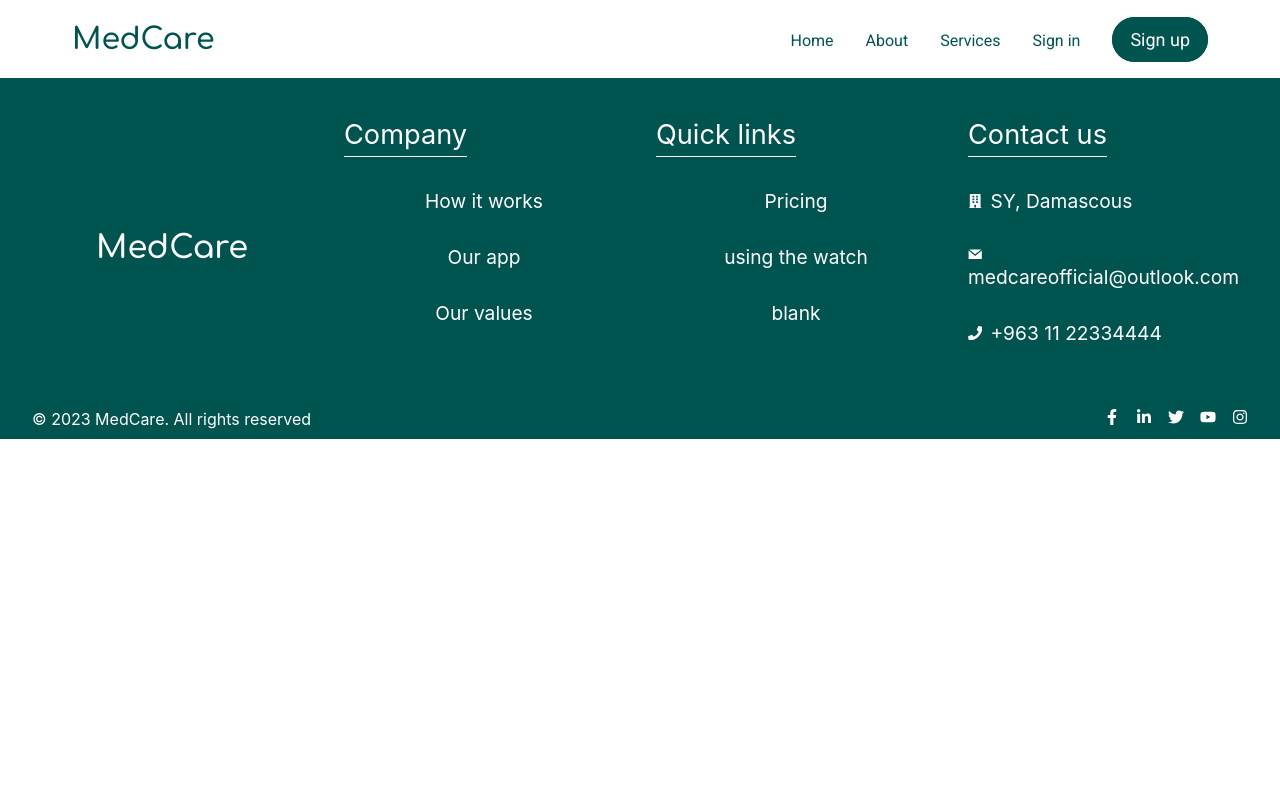
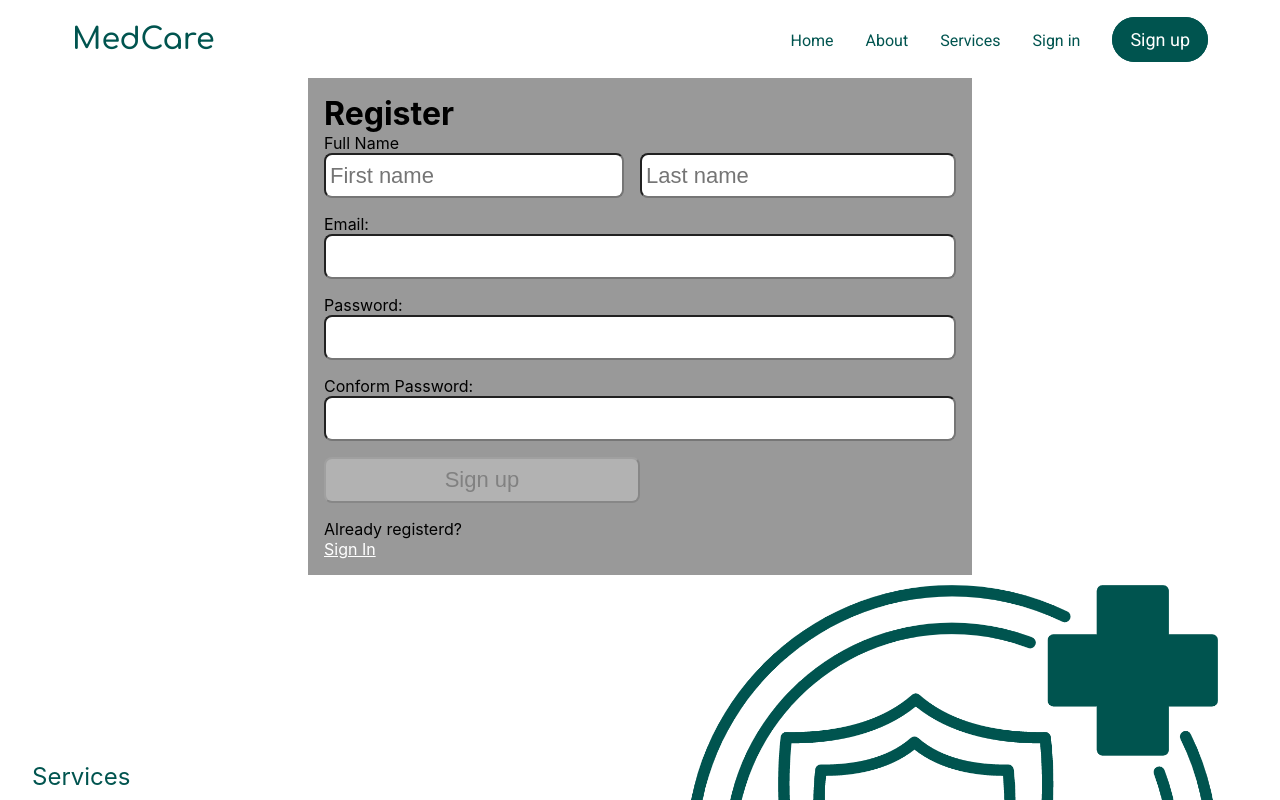
Before and after one commit to mohamad-alkaadi/MedCare, a React (Create React App) app in the folder final_last-version/: page / in a window 1280 px wide. Shown: the top 800 px of the page. Built offline with nearby package versions, Linux system fonts and the light colour scheme; a web font is replaced by a local one.

Commit message:
update to register structure

```diff
--- a/final_last-version/src/App.js
+++ b/final_last-version/src/App.js
@@ -10,8 +10,8 @@ function App() {
     <div className="App">
       <NavBar/>
       {/* <Home/> */}
-      {/* <Services/> */}
-      {/* <Register/> */}
+      <Register/>
+      <Services/>
       <Footer/>
     </div>
   );
--- a/final_last-version/src/Page/Register.js
+++ b/final_last-version/src/Page/Register.js
@@ -5,7 +5,7 @@ import './page css/Register.css'
 
 // const USER_REGEX = /^[A-z][A-z0-9-_]{3,23}$/;
 const USER_REGEX = /^[A-Za-z]{3,23}$/;
-const EMAIL_REGEX = /^[A-Za-z][@][.][a-zA-Z]{10,30}$/;
+const EMAIL_REGEX =/^[a-zA-Z0-9._%+-]+@[a-zA-Z0-9.-]+\.[a-zA-Z]{2,}$/;
 
 const PWD_REGEX = /^(?=.*[a-z])(?=.*[A-Z])(?=.*[0-9])(?=.*[!@#$%]).{8,24}$/;
 
@@ -75,6 +75,7 @@ const Register = () => {
         // or setValidName(USER_REGEX.test(user))
     },[fname])
 
+
     useEffect(()=>{
         const result = USER_REGEX.test(lname)
         console.log(result)
@@ -83,7 +84,16 @@ const Register = () => {
         // or setValidName(USER_REGEX.test(user))
     },[lname])
 
+
     //===============================================
+    useEffect(()=>{
+        const result = EMAIL_REGEX.test(email)
+        console.log(result)
+        console.log(email);
+        setValidEmail(result)
+        // or setValidName(USER_REGEX.test(user))
+    },[email])
+    // ================================================
     useEffect(()=>{
         const result = PWD_REGEX.test(pwd)
         console.log(result)
@@ -103,8 +113,9 @@ const Register = () => {
         e.preventDefault();
         const v1 = USER_REGEX.test(fname)
         const v2 = USER_REGEX.test(lname)
-        const v3 = PWD_REGEX.test(pwd)
-        if (!v1 || !v2 || !v3){
+        const v3 = EMAIL_REGEX.test(email)
+        const v4 = PWD_REGEX.test(pwd)
+        if (!v1 || !v2 || !v3 || !v4){
             setErrMsg("Invalid Entry")
             return
         }
@@ -146,47 +157,37 @@ const Register = () => {
                 Letters, numbers, underscores, hyphens allowed.
             </p>
              */}
-
-            <label htmlFor='fname' className="reg-fname">
-                First name:
-                <span className={validFname ? "valid": "hide"}>
-                    <FontAwesomeIcon icon={faCheck}/>
-                </span>
-                <span className={validFname || !fname ?"hide":"invalid"}>
-                    <FontAwesomeIcon icon={faTimes}/>
-                </span>
-            </label>
+             <div className="reg-fulln-container reg-form-layout">
+                Full Name
+             </div>
+            <div className="reg-fname-container reg-form-layout">
                 <input
+                    className="reg-name-input"
                     type='text'
                     id='fname'
                     ref={fnameRef}
                     autoComplete='off'
+                    placeholder="First name"
                     onChange={(e) => setFname(e.target.value)}
                     required
                     aria-invalid={validFname ? "false":"true"}
                     aria-describedby='fnnote'
                     onFocus={() => setFnameFocus(true)}
                     onBlur={() => setFnameFocus(false)}/>
-            <p id='fnnote' className={fnameFocus && fname && !validFname ? "instructions" : "offscreen"}>
+                {/* <p id='fnnote' className={fnameFocus && fname && !validFname ? "instructions" : "offscreen"}>
                     <FontAwesomeIcon icon={faInfoCircle}/>
                     4 to 24 characters.<br/>
                     Must begin with a letter.<br/>
                     Letters, numbers, underscores, hyphens allowed.
-            </p>
-
-            <label htmlFor='lname' className="reg-lname">
-                Last name:
-                <span className={validLname ? "valid": "hide"}>
-                    <FontAwesomeIcon icon={faCheck}/>
-                </span>
-                <span className={validLname || !lname ?"hide":"invalid"}>
-                    <FontAwesomeIcon icon={faTimes}/>
-                </span>
-            </label>
+                </p> */}
+            </div>
+            <div className="reg-lname-container reg-form-layout">
                 <input
+                    className="reg-name-input"
                     type='text'
                     id='fname'
                     ref={lnameRef}
+                    placeholder="Last name"
                     autoComplete='off'
                     onChange={(e) => setLname(e.target.value)}
                     required
@@ -194,24 +195,27 @@ const Register = () => {
                     aria-describedby='lnnote'
                     onFocus={() => setLnameFocus(true)}
                     onBlur={() => setLnameFocus(false)}/>
-            <p id='lnnote' className={lnameFocus && lname && !validLname ? "instructions" : "offscreen"}>
+                {/* <p id='lnnote' className={lnameFocus && lname && !validLname ? "instructions" : "offscreen"}>
                     <FontAwesomeIcon icon={faInfoCircle}/>
                     4 to 24 characters.<br/>
                     Must begin with a letter.<br/>
                     Letters, numbers, underscores, hyphens allowed.
-            </p>
-
+                </p> */}
+            </div>
             {/* ==================================================================== */}
-            <label htmlFor='email' className="reg-email">
+             <div className="reg-email-container reg-form-layout">
+            <label htmlFor='email' className="reg-email reg-form-label">
                 Email:
-                <span className={validLname ? "valid": "hide"}>
+                <span className={validEmail ? "valid": "hide"}>
                     <FontAwesomeIcon icon={faCheck}/>
                 </span>
-                <span className={validLname || !lname ?"hide":"invalid"}>
+                <span className={validEmail || !email ?"hide":"invalid"}>
                     <FontAwesomeIcon icon={faTimes}/>
                 </span>
             </label>
+
             <input
+                className="reg-full-input"
                 type='email'
                 id='email'
                 ref={emailRef}
@@ -224,13 +228,12 @@ const Register = () => {
                 onBlur={() => setEmailFocus(false)}/>
 
             <p id='emailnote' className={emailFocus && email && !validEmail ? "instructions" : "offscreen"}>
-                <FontAwesomeIcon icon={faInfoCircle}/>
-                4 to 24 characters.<br/>
-                Must begin with a letter.<br/>
-                Letters, numbers, underscores, hyphens allowed.
+                Please enter a valid email
             </p>
+            </div>
 {/* ==================================================================================== */}
-            <label htmlFor='password' className="reg-password">
+             <div className="reg-pass-container reg-form-layout">
+            <label htmlFor='password' className="reg-password reg-form-label">
                 Password:
                 <span className={validPwd ? "valid": "hide"}>
                     <FontAwesomeIcon icon={faCheck}/>
@@ -240,6 +243,7 @@ const Register = () => {
                 </span>
             </label>
             <input
+                className="reg-full-input"
                 type='password'
                 id='password'
                 onChange={(e) => setPwd(e.target.value)}
@@ -255,8 +259,9 @@ const Register = () => {
                 Must include uppercase and lowercaseletters, a number and a special charcter.<br/>
                 Allowed special characters: ! @ # $ %
             </p>
-
-            <label htmlFor='password'>
+            </div>
+             <div className="reg-match-container reg-form-layout">
+            <label className="reg-form-label" htmlFor='confirm_pwd'>
                 Conform Password:
                 <span className={validMatch && matchPwd ? "valid": "hide"}>
                     <FontAwesomeIcon icon={faCheck}/>
@@ -266,6 +271,7 @@ const Register = () => {
                 </span>
             </label>
             <input
+                className="reg-full-input"
                 type='password'
                 id='confirm_pwd'
                 onChange={(e) => setMatchPwd(e.target.value)}
@@ -279,7 +285,9 @@ const Register = () => {
                 <FontAwesomeIcon icon={faInfoCircle}/>
                 Must match the first password input field.
             </p>
-            <button disabled={!validFname || !validLname || !validPwd || !validMatch ? true : false}>
+            </div>
+
+            <button className="reg-form-layout" disabled={!validFname || !validLname || !validPwd || !validMatch ? true : false}>
                 Sign up
             </button>
         </form>
--- a/final_last-version/src/Page/page css/Register.css
+++ b/final_last-version/src/Page/page css/Register.css
@@ -1,4 +1,4 @@
-.register-sec{
+/* .register-sec{
     width: 100%;
     margin: auto;
     justify-self: center;
@@ -81,4 +81,119 @@ button{
 
 .line {
     display: inline-block;
+} */
+.register-sec{
+    width: 100%;
+    margin: auto;
+    justify-self: center;
+    max-width: fit-content;
+    min-height: 400px;
+    display: flex;
+    flex-direction: column;
+    justify-content: flex-start;
+    padding: 1rem;
+    background-color: rgba(0,0,0,0.4);
 }
+
+.register-form{
+    display: grid;
+    grid-template-columns: repeat(2,1fr);
+    flex-direction: column;
+    justify-content: space-evenly;
+    flex-grow: 1;
+    padding-bottom: 1rem;
+}
+.reg-fulln-container{
+    grid-column: span 2;
+}
+.reg-fname-container{
+    grid-column: span 1;
+    margin-right: 1rem;
+}
+.reg-lname-container{
+    grid-column: span 1;
+}
+.reg-email-container{
+    grid-column: span 2;
+}
+.reg-pass-container{
+    grid-column: span 2;
+}
+.reg-match-container{
+    grid-column: span 2;
+}
+.reg-name-input{
+    /* width: 250px; */
+    height: 45px;
+}
+.reg-full-input{
+    height: 45px;
+}
+.reg-form-layout{
+    display: grid;
+}
+
+a, a:visited {
+    color: #fff;
+}
+input[type="text"],
+input[type="password"],
+input[type="email"],
+button,
+textarea {
+  font-family: 'Nunito', sans-serif;
+  font-size: 22px;
+  padding: 0.25rem;
+  border-radius: 0.5rem;
+}
+label,
+button {
+  margin-top: 1rem;
+}
+
+
+button{
+    padding: 0.5rem;
+}
+.instructions {
+    font-size: 0.75rem;
+    border-radius: 0.5rem;
+    background: #000;
+    color: #fff;
+    padding: 0.25rem;
+    position: relative;
+    bottom: -10px;
+}
+
+.instructions > svg {
+    margin-right: 0.25rem;
+}
+
+.offscreen {
+    position: absolute;
+    left: -9999px;
+}
+.hide {
+    display: none;
+}
+
+.valid {
+    color: limegreen;
+    margin-left: 0.25rem;
+}
+
+.invalid {
+    color: red;
+    margin-left: 0.25rem;
+}
+.errmsg {
+    background-color: lightpink;
+    color: firebrick;
+    font-weight: bold;
+    padding: 0.5rem;
+    margin-bottom: 0.5rem;
+}
+
+.line {
+    display: inline-block;
+}
```
Lines whose indentation alone changed are shown as unchanged.
